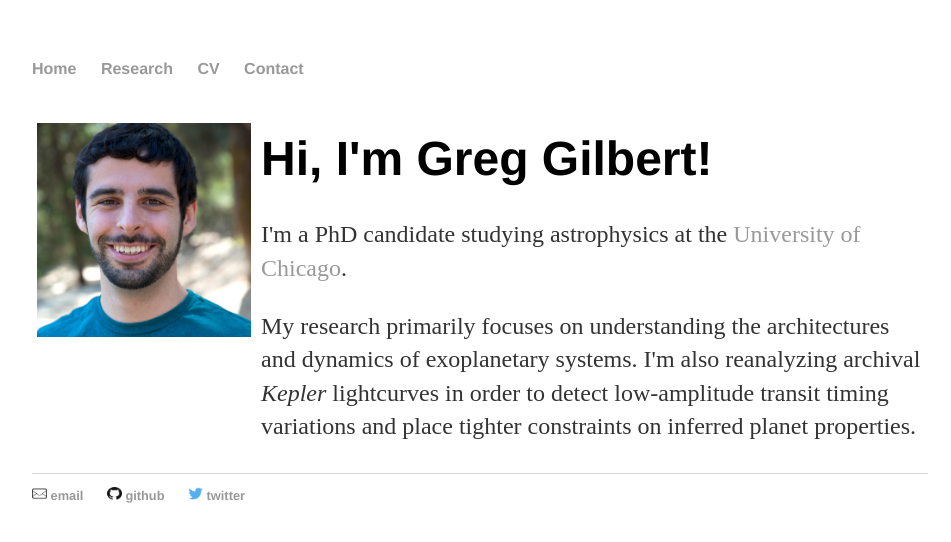
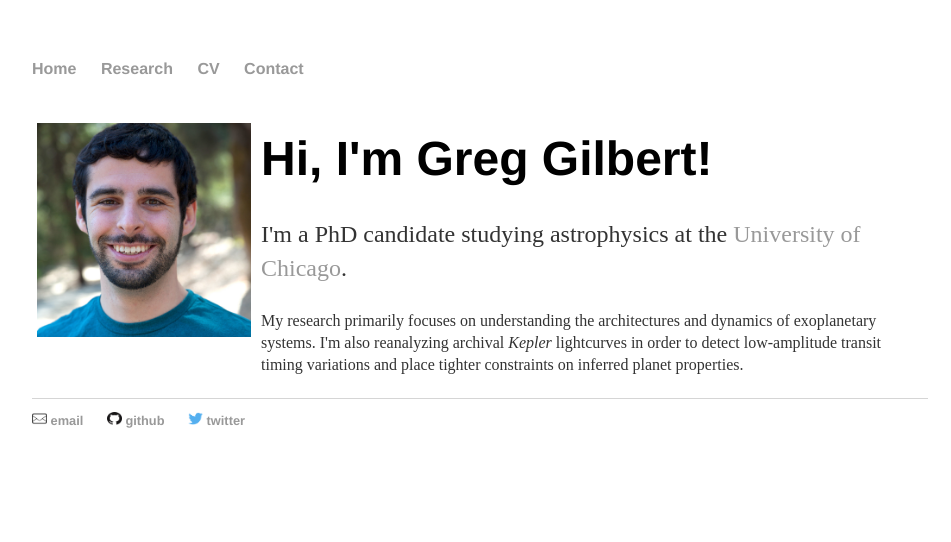
Before and after one commit to gjgilbert/gjgilbert.github.io, a Jekyll site: the page built from index.html, in a window 1280 px wide. Shown: the top 542 px of the page, without its empty margins (160-1111 px from the left). Built offline with Jekyll 4.4.1, drawn with Linux system fonts in a browser that asks for light colours.

Commit message:
Update index.html

```diff
--- a/index.html
+++ b/index.html
@@ -45,7 +45,7 @@
 	  <div class="column right">
 	    <h1>Hi, I'm Greg Gilbert!</h1>
 	    <p>I'm a PhD candidate studying astrophysics at the <a href="https://astrophysics.uchicago.edu/">University of Chicago</a>.</p>
-	    <p>My research primarily focuses on understanding the architectures and dynamics of exoplanetary systems. I'm also reanalyzing archival <em>Kepler</em> lightcurves in order to detect low-amplitude transit timing variations and place tighter constraints on inferred planet properties.</p>
+	    <p style="font-size:1.0em">My research primarily focuses on understanding the architectures and dynamics of exoplanetary systems. I'm also reanalyzing archival <em>Kepler</em> lightcurves in order to detect low-amplitude transit timing variations and place tighter constraints on inferred planet properties.</p>
 	  </div>
 	</div>
 </body>
```
